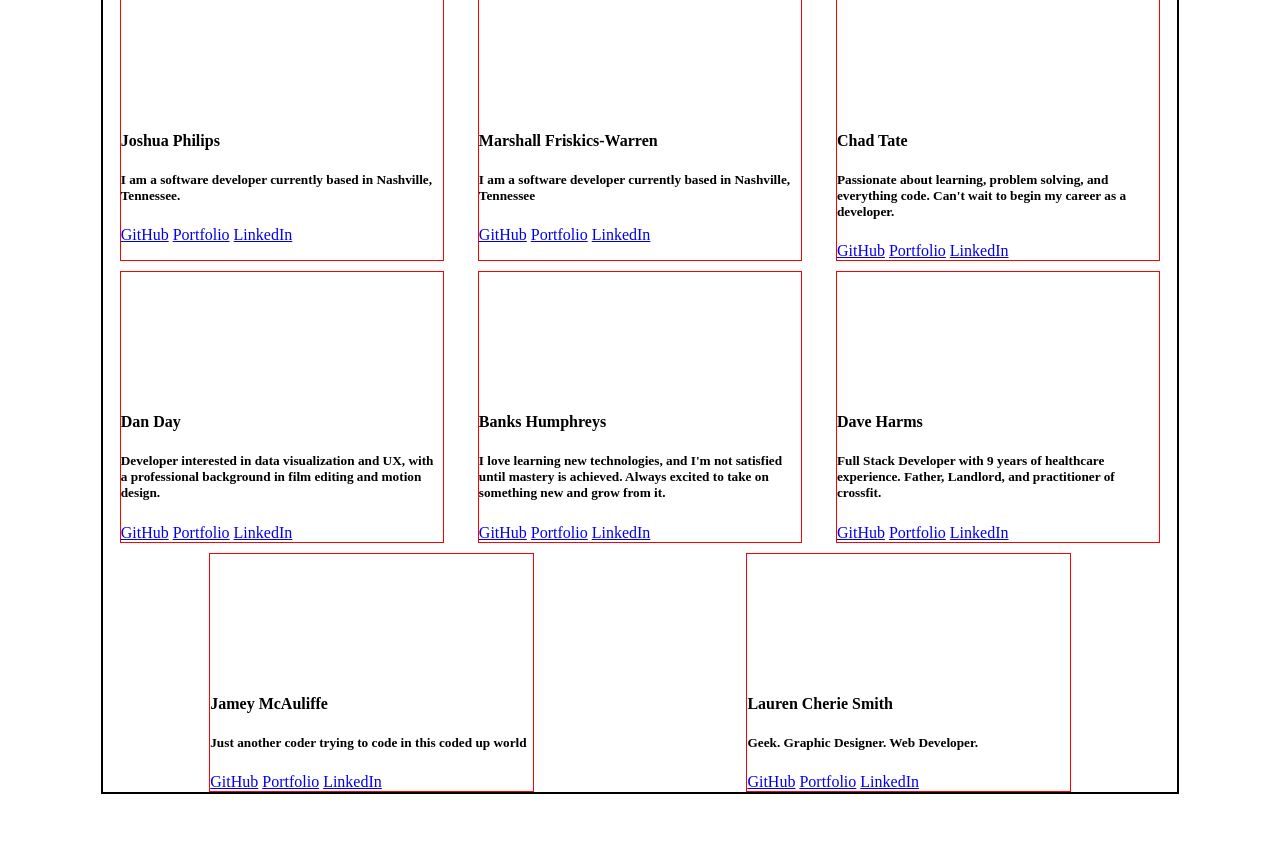
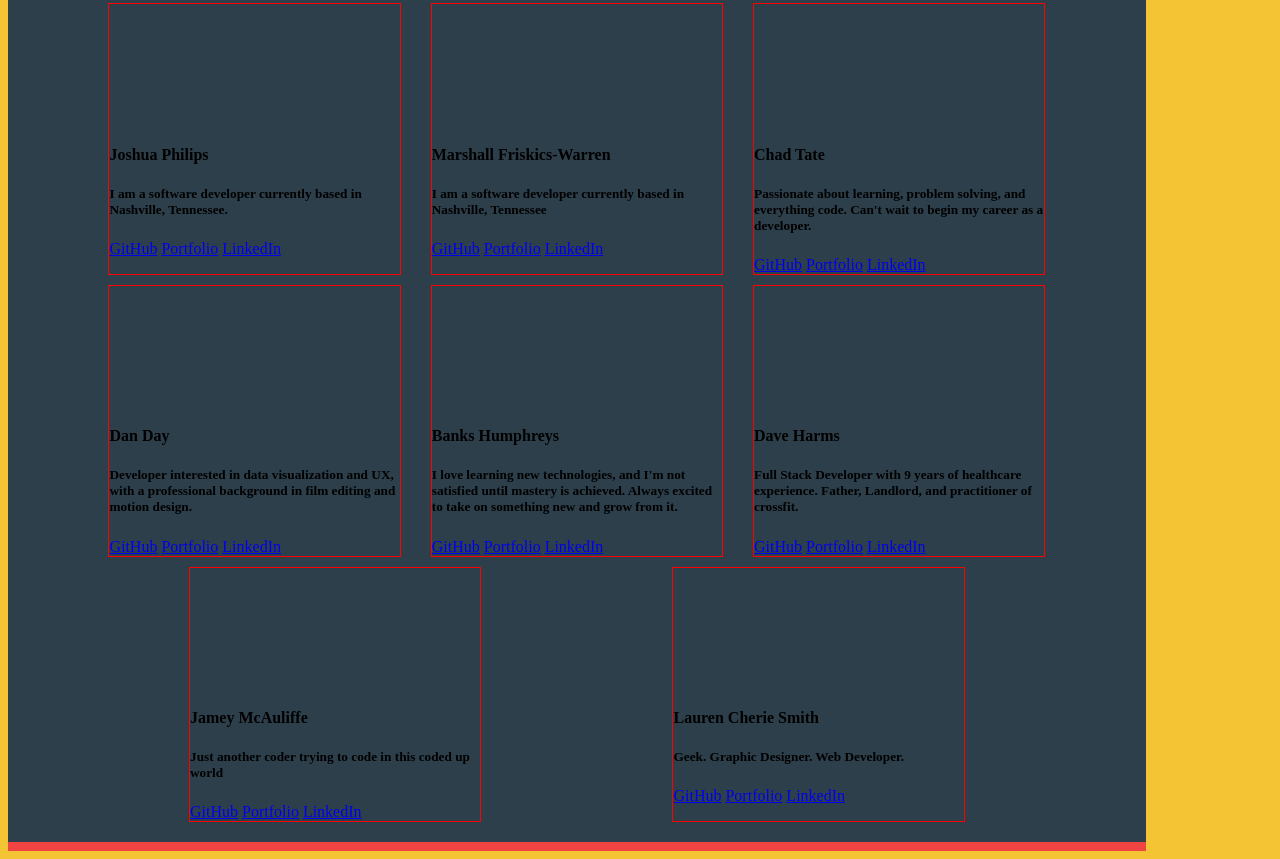
Before and after one commit to nss-day-cohort-14/nss-day-cohort-14.github.io, a website: page index.html in a window 1280 px wide. Shown: the part 1680-2539 px from the top of the page. Before the commit the page ends 2494 px from the top, so only its background shows below. Drawn offline with nearby package versions, Linux system fonts and the light colour scheme; files that its build step writes are made by us from their sources.

Commit message:
ignored css/map

```diff
--- a/style/style.scss
+++ b/style/style.scss
@@ -5,7 +5,21 @@ $white: #ffeaaa;
 $yellow: #f4c435;
 $green: #97be47;
 
+body {
+  background-color: $yellow;
+}
 
+/*-----main container---*/
+.mainContainer {
+  background-color: $blue;
+  width: 90%;
+}
+
+.about,
+.techStack,
+.groupPhoto {
+  border-top: 3px solid $red;
+}
 /*----grid-------*/
 .gridWrap {
   display: flex;
@@ -13,9 +27,8 @@ $green: #97be47;
   justify-content: space-around;
   width: 85%;
   min-height: 200px;
-  border: 2px solid black;
   margin: 20px auto;
-  background-color:
+  // background-color:
 
   .cohortCard {
     width: 30%;
```
Also changed, not shown: style/style.css (deleted), 2 other files.
